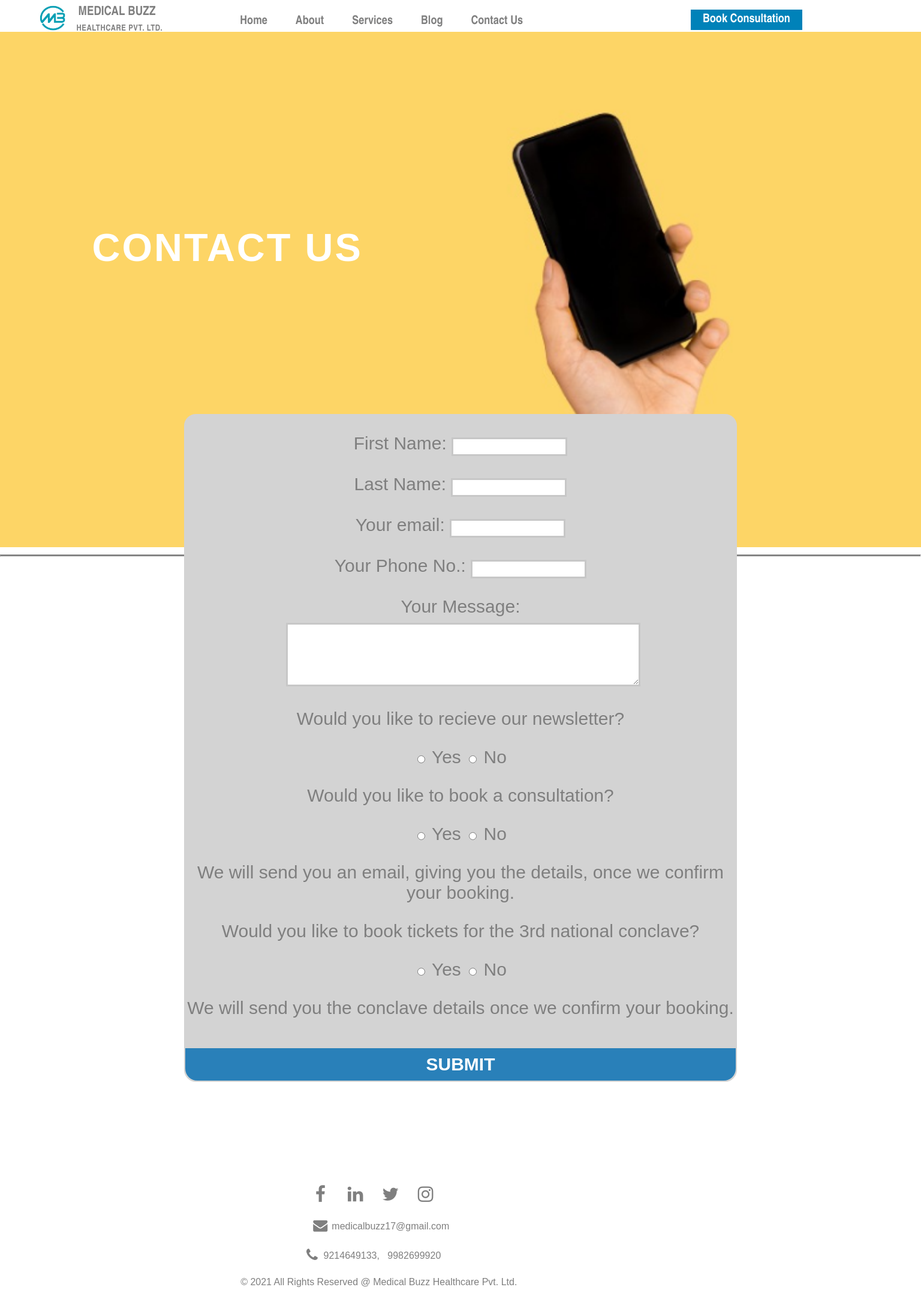
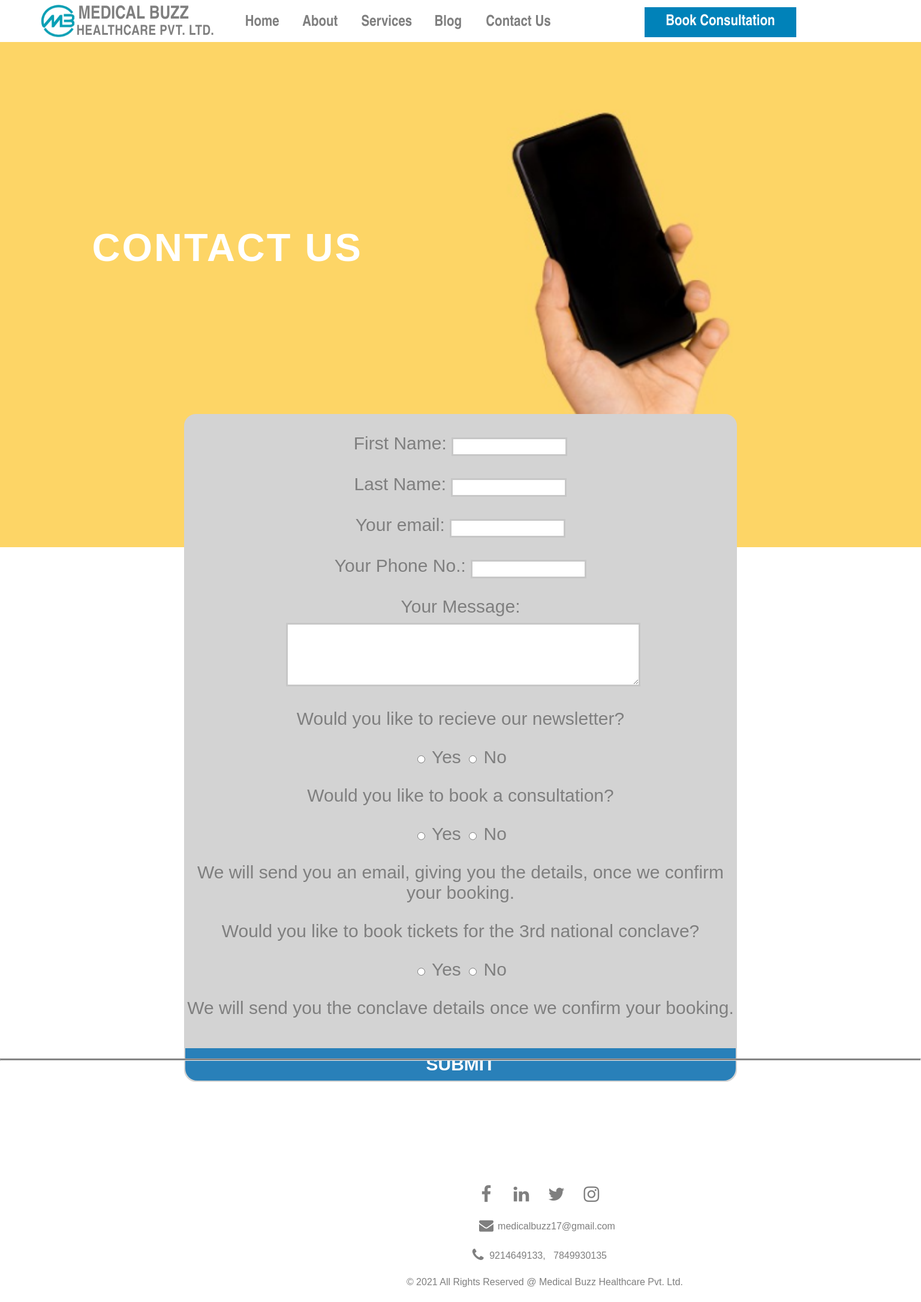
Before and after one commit to dakshjhinjha/MedicalBuzz, a plain HTML site: page contact.html in a window 1536 px wide. Shown: the whole page at 60% size. Drawn offline with Linux system fonts and the light colour scheme.

Commit message:
Update contact.html

```diff
--- a/contact.html
+++ b/contact.html
@@ -34,6 +34,13 @@ function closeNav() {
 }
 </script>
 <style>
+hr {
+   background-color: #7F7F7F;
+   height: 4px;
+    position: relative;
+   top: 1170px;
+}
+
 .fa {
 
   font-size: 30px;
@@ -160,12 +167,13 @@ body{
       .mblogo{
          position: fixed;
          left: 4%;
-         top: 1%;
+         top: 5px;
+         width: 60px;
       }
       .headingtop{
          position: fixed;
          left: 8.5%;
-         top: 1%;
+         top: 5px;
          font-family: 'Franklin Gothic Book', 'Arial Narrow', Arial, sans-serif;
          color: #7F7F7F;
          font-size: 21px ;
@@ -174,7 +182,7 @@ body{
       .subheadingtop{
          position: fixed;
          left: 8.3%;
-         top: 5%;
+         top: 30px;
          font-family: 'Franklin Gothic Book', 'Arial Narrow', Arial, sans-serif;
          color: #7F7F7F;
          font-size: 14px;
@@ -186,7 +194,7 @@ body{
 ul.main-navigation {
    position: fixed;
    left: 23%;
-   top: 3%;
+   top: 15px;
   list-style: none;
   padding: 0;
   margin: 0;
@@ -238,7 +246,7 @@ li:hover li { float: none; }
    padding-bottom: 5px;
    position: fixed;
    left: 75%;
-   top: 2%;
+   top: 10px;
 }
 
 .bookcons:hover{
@@ -253,7 +261,7 @@ li:hover li { float: none; }
    padding-bottom: 5px;
    position: fixed;
    left: 75%;
-   top: 2%;
+   top: 10px;
    cursor: pointer;
 }
 .heading{
@@ -339,11 +347,14 @@ li:hover li { float: none; }
 
 @media screen and (max-width:1040px){
 
+   hr {
 
+   top: 890px;
+}
 
    .footer{
    position: absolute;
-   top: 5130px;
+   top: 1530px;
    height: 200px;
 
 }
@@ -358,7 +369,7 @@ li:hover li { float: none; }
 
 .fa-facebook {
 
-   left: 20%;
+   left: 50%;
 
 
 }
@@ -368,52 +379,52 @@ li:hover li { float: none; }
 
 .fa-twitter {
 
-   left: 20%;
+   left: 50%;
 
 }
 
 .fa-linkedin {
 
-   left: 20%;
+   left: 50%;
 
 
 }
 
 .fa-instagram {
 
-   left: 20%;
+   left: 50%;
 
 }
 .fa-envelope{
 
-   left: 20%;
+   left: 50%;
 
 }
 
 
 .mailfoot{
 
-   left: 30%;
+   left: 60%;
    width: 60%;
 
 }
 
 .fa-phone{
 
-   left: 20%;
+   left: 50%;
 
 }
 
 .phonefoot{
    width: 60%;
-   left: 30%;
+   left: 60%;
 
 }
 
 .copyright{
 
    padding-right: 0px;
-   left: 4% ;
+   left: 34% ;
 
 }
 
@@ -538,9 +549,13 @@ li:hover li { float: none; }
 }
 
 @media screen and (max-width:620px){
+   hr {
+
+   top: 1090px;
+}
     .footer{
    position: absolute;
-   top: 1650px;
+   top: 1710px;
    height: 200px;
 
 }
@@ -616,10 +631,166 @@ li:hover li { float: none; }
 
 }
 
+@media only screen and (min-width:1295px){
+   hr {
+
+   top: 1070px;
+}
+
+   .fa-facebook {
+   left: 130%;
+  }
+
+
+.fa-twitter {
+   left: 130%;
+  }
+
+.fa-linkedin {
+   left: 130%;
+  }
+
+.fa-instagram {
+
+   left: 130%;
+
+}
+.fa-envelope{
+
+   left: 130%;
+
+}
+
+
+.mailfoot{
+
+   left: 140%;
+
+}
+
+.fa-phone{
+
+   left: 127%;
+
+}
+
+.phonefoot{
+
+   left: 137%;
+
+}
+.copyright{
+
+   left: 107% ;
+
+}
+}
+
+
+@media only screen and (min-width:1441px){
+   hr {
+
+   top: 840px;
+}
+   .topbar{
+           height: 70px;
+
+        }
+        .mblogo{
+          width: 80px;
+          top: 6px;
+        }
+        .headingtop{
+           font-size: 30px;
+           top: 6px;
+        }
+        .subheadingtop{
+           font-size: 23px;
+           top: 39px;
+        }
+        ul.main-navigation{
+           left: 24%;
+           width: 50%;
+           top: 23px;
+        }
+        ul.main-navigation li{
+           padding-left:5%;
+        }
+        ul.main-navigation li a{
+           padding-left: 3%;
+           font-size: 25px;
+        }
+        .bookcons{
+           padding-left: 35px;
+           padding-right: 35px;
+           padding-bottom: 10px;
+           padding-top:10px ;
+           left: 70%;
+           font-size:25px ;
+           top: 12px;
+        }
+        .bookcons:hover{
+         padding-left: 35px;
+           padding-right: 35px;
+           padding-bottom: 10px;
+           padding-top:10px ;
+           left: 70%;
+           font-size:25px ;
+           top: 12px;
+        }
+        .fa-facebook {
+   left: 170%;
+  }
+
+
+.fa-twitter {
+   left: 170%;
+  }
+
+.fa-linkedin {
+   left: 170%;
+  }
+
+.fa-instagram {
+
+   left: 170%;
+
+}
+.fa-envelope{
+
+   left: 170%;
+
+}
+
+
+.mailfoot{
+
+   left: 180%;
+
+}
+
+.fa-phone{
+
+   left: 167%;
+
+}
+
+.phonefoot{
+
+   left: 177%;
+
+}
+.copyright{
+
+   left: 147% ;
+
+}
+}
+
 </style>
 <body>
     <div class="topbar">
-        <img class="mblogo" src="mblogo.png" alt="logo" width="60px">
+        <img class="mblogo" src="mblogo.png" alt="logo">
         <span class="headingtop">MEDICAL BUZZ</span>
         <span class="subheadingtop">HEALTHCARE PVT. LTD.</span>
         <ul class="main-navigation">
@@ -693,7 +864,7 @@ li:hover li { float: none; }
         </form>
       </div>
 
-      <hr style="background-color: #7F7F7F;height: 4px; "/>
+      <hr />
 
       <div class="footer">
         <a href="#" class="fa fa-facebook"></a>
@@ -701,7 +872,7 @@ li:hover li { float: none; }
         <a href="#" class="fa fa-twitter"></a>
         <a href="#" class="fa fa-instagram"></a><br />
         <i class="fa fa-envelope" style="font-size:24px"></i><p class="mailfoot">medicalbuzz17@gmail.com</p>
-        <i class="fa fa-phone" style="font-size:24px"></i><P class="phonefoot">9214649133,&nbsp; &nbsp;9982699920</P>
+        <i class="fa fa-phone" style="font-size:24px"></i><P class="phonefoot">9214649133,&nbsp; &nbsp;7849930135</P>
         <p class="copyright">&copy; 2021 All Rights Reserved @ Medical Buzz Healthcare Pvt. Ltd.</p>
      </div>
 </body>
```
